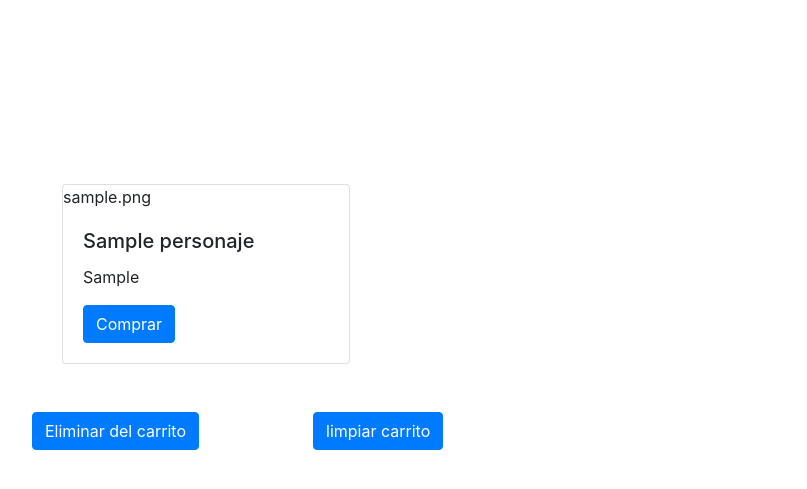
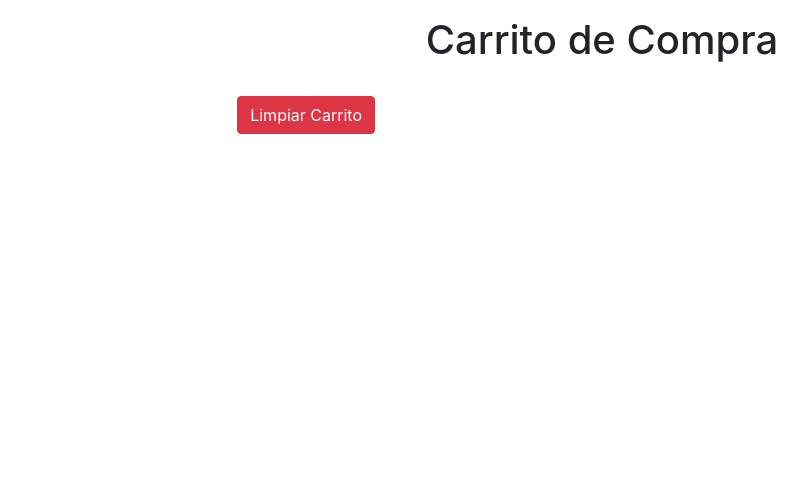
Before and after one commit to Benex316/prueba-, a Django app: page /characters/carrito in a window 1280 px wide. Shown: the part 104-593 px from the top of the page, without its empty margins (38-845 px from the left). Run offline with Django 4.2, Linux system fonts and the light colour scheme; tables that the repository leaves empty hold one stand-in row (values such as "Sample post"); some libraries are stand-ins or nearby versions.

Commit message:
Asuntos revisados

```diff
--- a/genshinCharacter/characters/models.py
+++ b/genshinCharacter/characters/models.py
@@ -18,8 +18,8 @@
 
     def __str__(self):
         return str(self.id_personaje)+", "+str(self.fecha_cumpleaños)+", "\
-                +str(self.nombre)+", "+str(self.edad)+", "+str(self.region)+", "+str(self.region)+", "+str(self.vision)+", "\
-                +str(self.afiliacion)+", "+str(self.constelacion)+", "+str(self.genero)+", "+self.foto.__str__()
+                +self.nombre+", "+self.edad+", "+self.region+", "+self.region+", "+self.vision+", "\
+                +self.afiliacion+", "+self.constelacion+", "+self.genero+", "+self.foto.__str__()
 
 
     def cargarFoto(instance, filename):
@@ -43,7 +43,7 @@
 
 
     def __str__(self):
-        return self.id_compra+", "+self.fotoCompra.__str__()+", "+self.productoCompra+", "+self.descripcionCompra+", "+self.precioCompra+", "+self.stockCompra
+        return str(self.id_compra)+", "+self.fotoCompra.__str__()+", "+self.productoCompra+", "+self.descripcionCompra+", "+self.precioCompra+", "+self.stockCompra
 
 
 
@@ -56,7 +56,7 @@
     stock = models.CharField(max_length=99, blank=False)
 
     def __str__(self):
-        return self.id_producto+", "+self.foto.__str__()+", "+self.producto+", "+self.descripcion+", "+self.precio+", "+self.stock
+        return str(self.id_producto)+", "+self.foto.__str__()+", "+self.producto+", "+self.descripcion+", "+self.precio+", "+self.stock
 
 
 class Venta(models.Model):
@@ -66,7 +66,7 @@
     stockComprado=models.CharField(max_length=99, blank=False)
 
     def __str__(self):
-        return self.id_venta+", "+self.productoVenta+", "+self.precioVenta+", "+self.stockComprado
+        return str(self.id_venta)+", "+self.productoVenta+", "+self.precioVenta+", "+self.stockComprado
 
 class Cliente(models.Model):
     id_ClienteVenta=models.AutoField(db_column="id_ClienteVenta", primary_key=True)
@@ -74,11 +74,11 @@
 
 
     def __str__(self):
-        return self.id_ClienteVenta+", "+self.cliente
+        return str(self.id_ClienteVenta)+", "+self.cliente
 
 class Detalle(models.Model):
     id_descripcion=models.AutoField(db_column="id_descripcion", primary_key=True)
     descripcionVenta=models.CharField(max_length=99, blank=False)
 
     def __str__(self):
-        return self.id_descripcion+", "+self.descripcionVenta
+        return str(self.id_descripcion)+", "+self.descripcionVenta
--- a/genshinCharacter/characters/templates/characters/carrito.html
+++ b/genshinCharacter/characters/templates/characters/carrito.html
@@ -6,33 +6,41 @@
 
 <body>
     {% block content %}
-    <br><br><br><br><br><br><br><br><br><br>
+    <br><br><br>
 
+    <h1 align="center">Carrito de Compra</h1><br>
     <div class="container">
-        <div class="container">
-            {%if personaje %}
-            {% for x in personaje %}
-            <div class="card" style="width: 18rem;">
-                {{x.foto}}
-                <div class="card-body">
-                    <h5 class="card-title">{{x.nombre}}</h5>
-                    <p class="card-text">{{x.afiliacion}}</p>
-                    <a href="#" class="btn btn-primary">Comprar</a>
+        <div class="row">
+            <div class="col-xs-12 col-sm-6 col-ms-4">
 
+                {% for x in producto %}
+
+                <div class="card" style="width: 13rem;">
+                    <img src="{{x.foto.url}}" class="card-img-top" alt="..." height="430px">
+                    <div class="card-body">
+                        <h5 class="card-title">{{x.nombre}}</h5>
+                        <p class="card-text">{{x.descripcion}}</p>
+                        <p class="card-text">Precio: {{x.precio}}</p>
+                        <p class="card-text">Stock: {{x.stock}}</p>
+                        <a href="{% url 'personaje_del' pk=x.id_personaje %}" class="btn btn-primary">Comprar</a>
+                    </div>
                 </div>
+
+                {% endfor %}
+
             </div>
-            <br>
-            {% endfor %}
-            {% endif %}
-        </div>
-        <br>
+
+
+
+
+
+
+    </div>
+
         <div class="row">
-            <button type="submit" class="btn btn-primary" name="opcion" value="Ingresar" id="elimi">Eliminar del
-                carrito</button>
-
-            <button type="submit" class="btn btn-primary" name="opcion" value="Ingresar" id="limpiar"
-                style="margin-left: 10%;">limpiar
-                carrito</button>
+            <button type="submit cleanense" class="btn btn-danger" name="opcion" value="Ingresar" id="limpiar"
+                style="margin-left: 18%;">Limpiar Carrito
+            </button>
 
         </div>
     </div>
--- a/genshinCharacter/characters/views.py
+++ b/genshinCharacter/characters/views.py
@@ -4,6 +4,7 @@
 from django.contrib.auth.decorators import login_required
 from django.contrib.auth.forms import UserCreationForm
 from django.contrib import messages
+from django.urls import reverse
 
 # Create your views here.
 
@@ -49,8 +50,8 @@
 def crud_personajes(request):
 
     print("hola  estoy en crud_alumnes...")
-    personaje = Personaje.objects.all()  # select * from Alumne
-    context = {'personaje': personaje}
+    producto = Producto.objects.all()  # select * from Alumne
+    context = {'producto': producto}
     return render(request, 'characters/agregarPersonaje.html', context)
 
 
@@ -206,8 +207,8 @@
 
 
 def producto(request):
-    personaje = Personaje.objects.all()
-    context = {'personaje': personaje}
+    producto = Producto.objects.all()
+    context = {'producto': producto}
     return render(request, 'characters/producto.html', context)
 
 
@@ -301,3 +302,32 @@
                     'mensaje': "Error, no se pudo guardar, los datos estan vacios"}
 
         return render(request, "characters/crearUsuario.html", context)
+
+@login_required
+def personaje_del(request, pk):
+    print("Eliminar personaje... pk="+pk)
+    mensajes=[]
+    errores=[]
+    personaje = Personaje.objects.all()
+    try:
+        personaje=Personaje.objects.get(id_personaje=pk) #Hay algo mal acá, por alguna razon tira object is not iterable pero de todos modos procede a borrar como si nada
+        context={}
+        if personaje:
+           personaje.delete()
+           mensajes.append("Datos elimiados")
+
+           context = {'personaje': personaje,  'mensajes': mensajes, 'errores':errores}
+
+        return render(request, 'characters/carrito.html', context)
+
+    except:
+        print("Error, Personaje no existe")
+        errores.append("Personaje no encontrado")
+        context = {'personaje': personaje,  'mensajes': mensajes, 'errores':errores}
+        return render(request, 'characters/carrito.html', context)
+
+
+@login_required
+
+def agregarCarrito(request, pk):
+    print("Pinche carrito de compra, acaso estoy trabajando para Epic Games que tanta importancia le dan?!")
```
Also changed, not shown: genshinCharacter/characters/templates/characters/producto.html (+16 -12 lines), genshinCharacter/characters/migrations/0006_alter_personaje_id_personaje.py (added), genshinCharacter/characters/migrations/0007_alter_personaje_id_personaje.py (added), genshinCharacter/db.sqlite3, genshinCharacter/media/fotos/Character_Faruzan_Game.png (added), genshinCharacter/media/fotos/LiveSageReaction_CEetnzY.png (added), genshinCharacter/media/fotos/LiveSageReaction_J6CgJpN.png (added), genshinCharacter/media/fotos/LiveSageReaction_O7cjaZf.png (added), genshinCharacter/media/fotos/LiveSageReaction_Sst531h.png (added), genshinCharacter/media/fotos/LiveSageReaction_VhOvQbE.png (added), genshinCharacter/media/fotos/LiveSageReaction_YKWCrm6.png (added), genshinCharacter/media/fotos/Modelo_de_personaje_Jean.png (added), genshinCharacter/media/fotos/Modelo_de_personaje_Jean_9ImvPxj.png (added), genshinCharacter/media/fotos/Modelo_de_personaje_Jean_XBYvoie.png (added).
